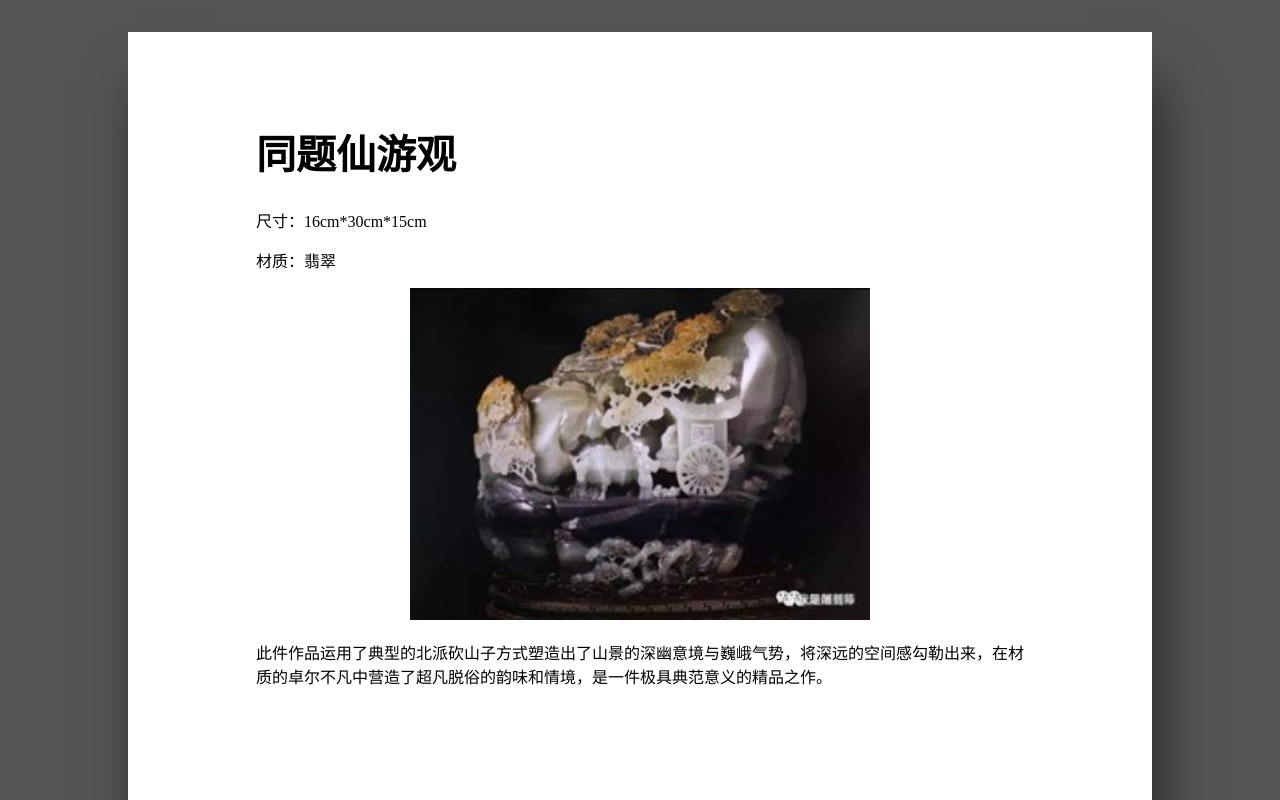
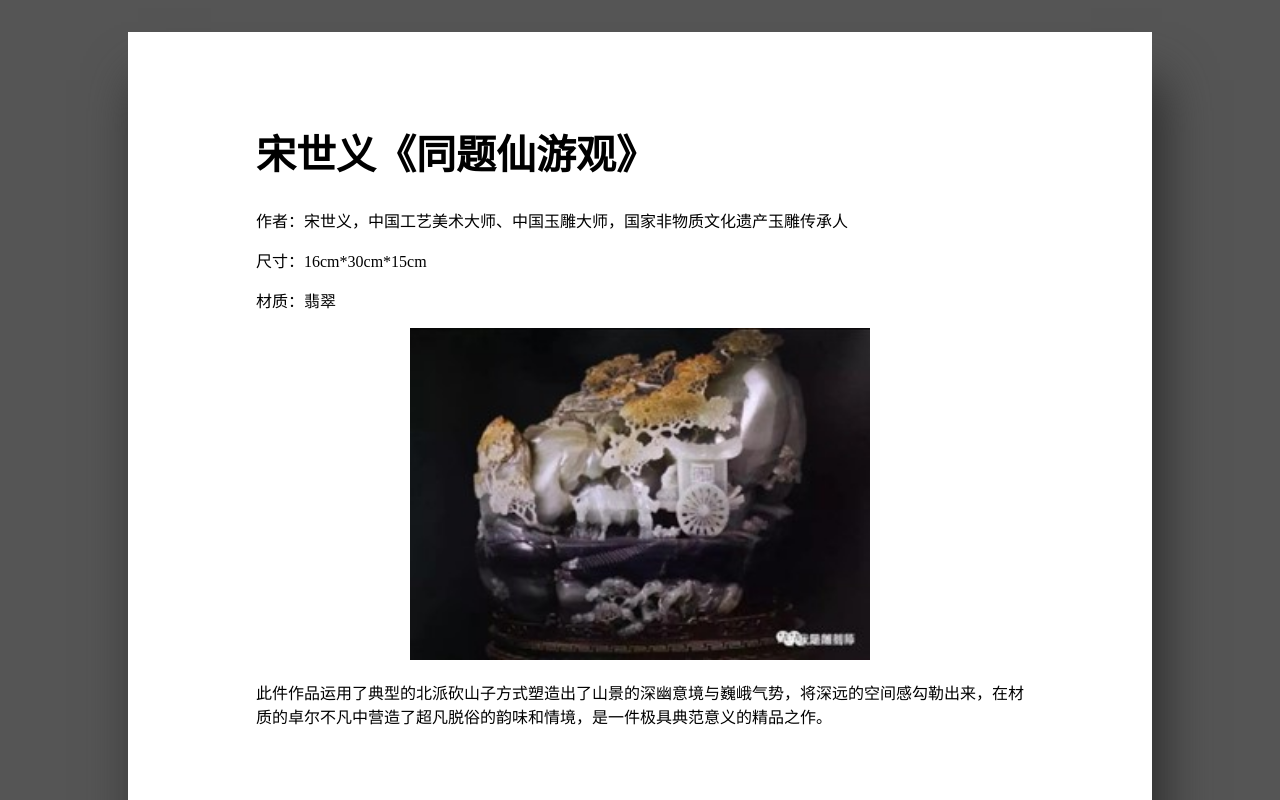
Before and after one commit to lulabi0219/lulabi0219.github.io, a plain HTML site: page 27.html in a window 1280 px wide. Shown: the top 800 px of the page. Drawn offline with nearby package versions, Linux system fonts and the light colour scheme.

Commit message:
23、27作者添加

```diff
--- a/27.html
+++ b/27.html
@@ -38,7 +38,10 @@
                 padding-bottom:15em;
                 padding-left:8em;
                 padding-right:8em;">
-        <h1>同题仙游观</h1>
+        <h1>宋世义《同题仙游观》</h1>
+        <p>
+            作者：宋世义，中国工艺美术大师、中国玉雕大师，国家非物质文化遗产玉雕传承人
+        </p>
         <p>
             尺寸：16cm*30cm*15cm
         </p>
@@ -46,7 +49,7 @@
             材质：翡翠
         </p>
         <p class="abc">
-            <img src="assets/27.jpg" title="同题仙游观" alt="27" style="width: 60%">
+            <img src="assets/27.jpg" title="宋世义《同题仙游观》" alt="27" style="width: 60%">
         </p>
         <p>
             此件作品运用了典型的北派砍山子方式塑造出了山景的深幽意境与巍峨气势，将深远的空间感勾勒出来，在材质的卓尔不凡中营造了超凡脱俗的韵味和情境，是一件极具典范意义的精品之作。
```
Also changed, not shown: 23.html (+5 -2 lines), index.html (+2 -2 lines).
